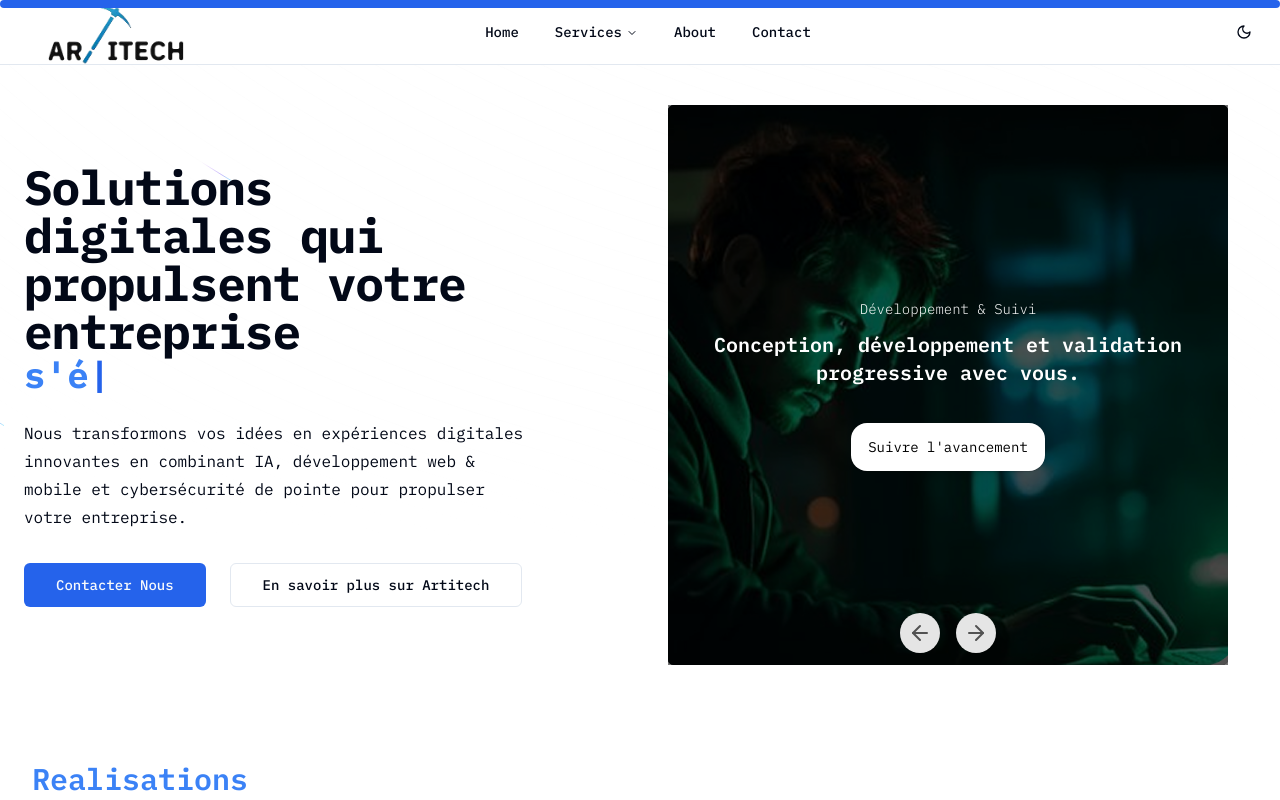
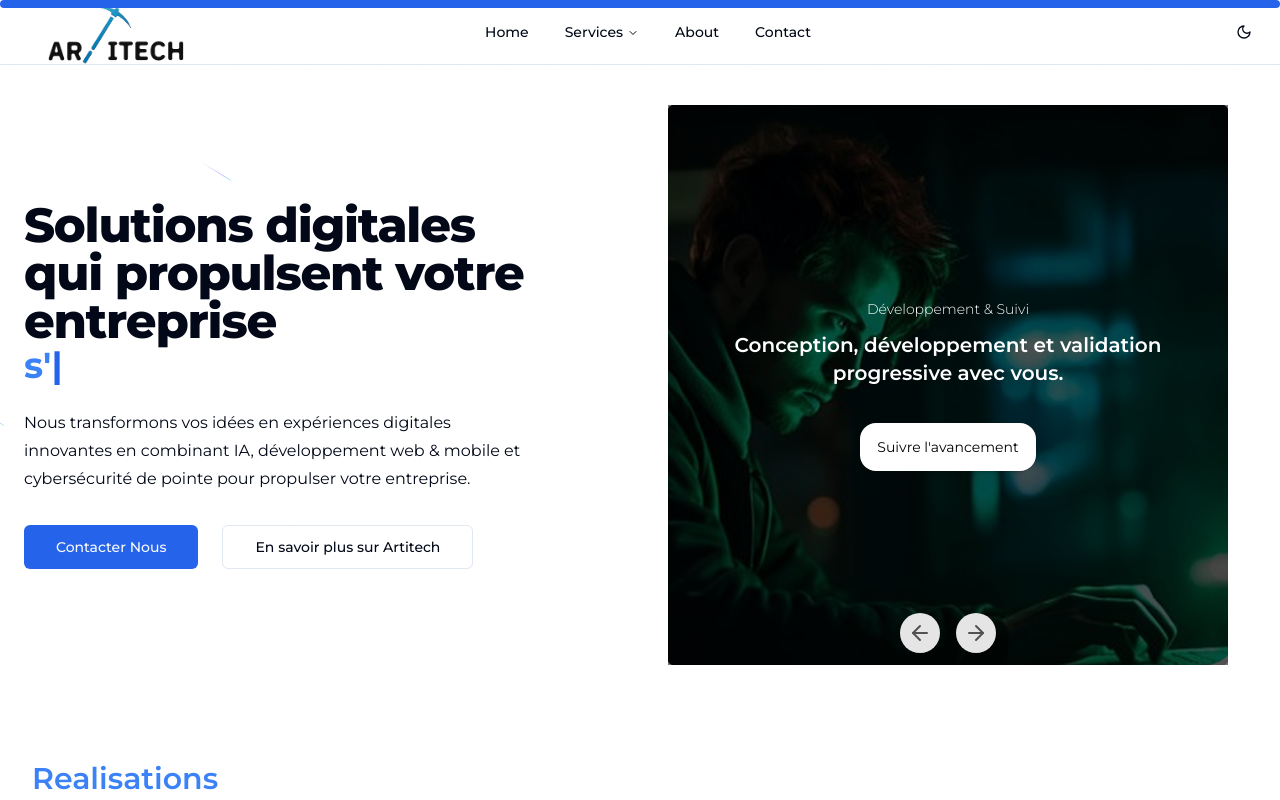
Before and after one commit to ArtitechEnterprise/artitech-website, a Next.js app: page / in a window 1280 px wide. Shown: the top 800 px of the page. Built offline with nearby package versions, Linux system fonts and the light colour scheme.

Commit message:
feat(styles): update font to Montserrat for improved typography

```diff
--- a/app/globals.css
+++ b/app/globals.css
@@ -1,10 +1,10 @@
-@import url("https://fonts.googleapis.com/css2?family=IBM+Plex+Mono:ital,wght@0,100;0,200;0,300;0,400;0,500;0,600;0,700;1,100;1,200;1,300;1,400;1,500;1,600;1,700&family=Oswald:wght@200..700&display=swap");
+@import url("https://fonts.googleapis.com/css2?family=Montserrat:ital,wght@0,100..900;1,100..900&display=swap");
 
 @tailwind base;
 @tailwind components;
 @tailwind utilities;
 body {
-  font-family: "IBM Plex Mono", serif;
+  font-family: "Montserrat", serif;
 }
 @layer base {
   :root {
```
